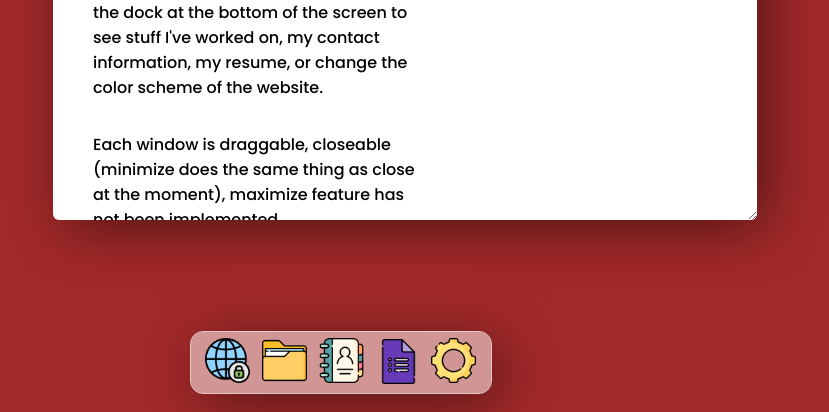
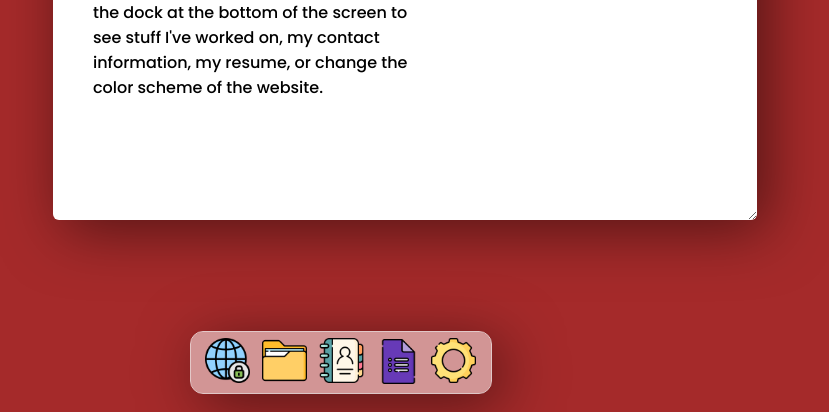
Before and after one commit to eliaslev0/personal-website, a plain HTML site: page index.html in a window 1280 px wide. Shown: the part 388-800 px from the top of the page, without its empty margins (299-1128 px from the left). Drawn offline with Linux system fonts and the light colour scheme.

```diff
--- a/index.html
+++ b/index.html
@@ -52,11 +52,7 @@
             worked on, my contact information, my resume, or change the color
             scheme of the website.
           </p>
-          <br />
-          <p>
-            Each window is draggable, closeable (minimize does the same thing as
-            close at the moment), maximize feature has not been implemented.
-          </p>
+
         </div>
 
         <div class="column">
```
Also changed, not shown: 1 other file.
